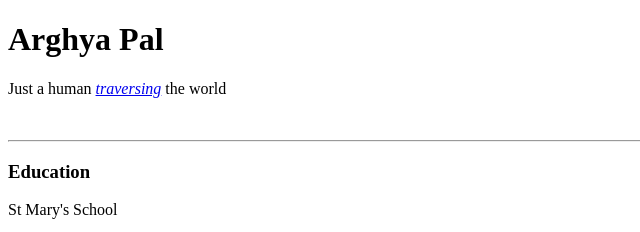
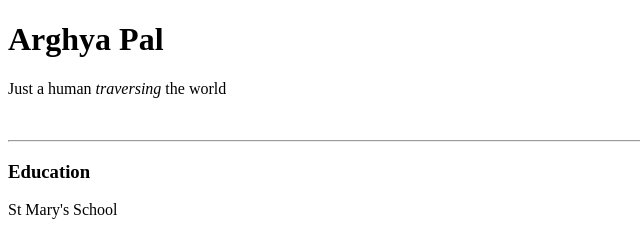
Before and after one commit to arghyarp/CV, a plain HTML site: page index.html in a window 1280 px wide. Shown: the top 232 px of the page, 0-640 px from the left. Drawn offline with Linux system fonts and the light colour scheme.

Commit message:
Update index.html

```diff
--- a/index.html
+++ b/index.html
@@ -8,7 +8,7 @@
 </head>
 <body>
     <h1>Arghya Pal</h1>
-    <p>Just a <bold>human</bold> <em><a href="https://isha.sadhguru.org">traversing</a></em> the world</p>
+    <p>Just a <bold>human</bold> <em>traversing</em> the world</p>
     <br><hr>
 
     <h3>Education</h3>
```
